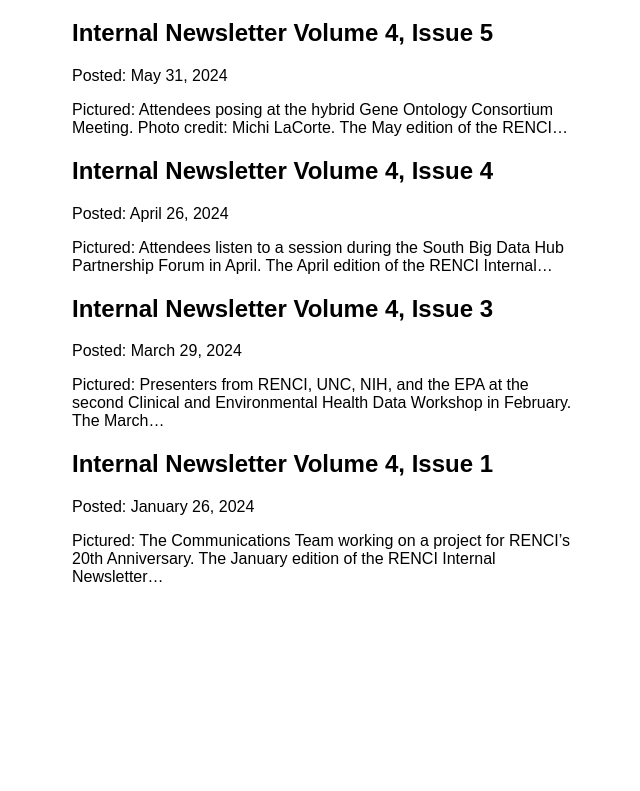
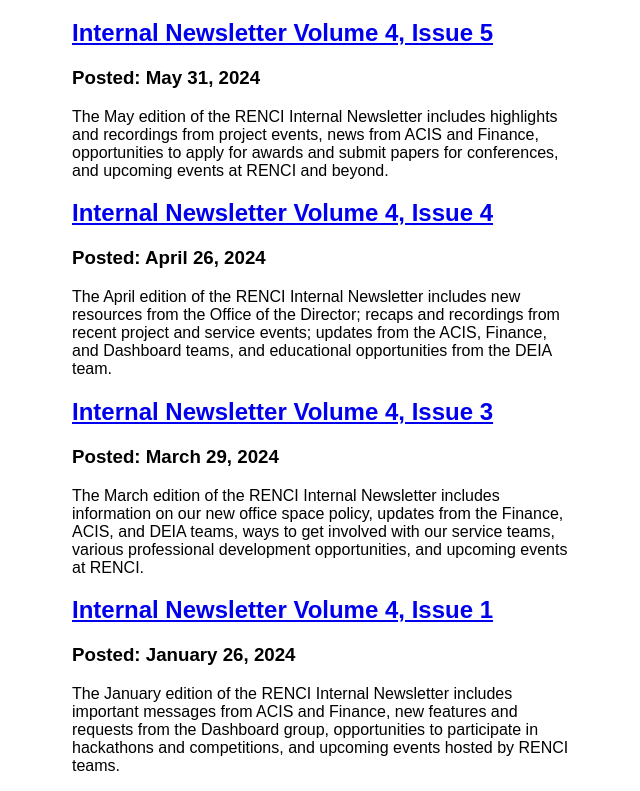
Before and after one commit to nathanlf/the-great-gatsby, a Gatsby site: page /archive in a window 1280 px wide. Shown: the part 275-1066 px from the top of the page, without its empty margins (318-958 px from the left). Before the commit the page ends 877 px from the top, so only its background shows below. Built offline with nearby package versions, Linux system fonts and the light colour scheme; Gatsby itself is replaced by a stand-in of ours.

Commit message:
Fix archive page links, add blurb to frontmatter and render in archive

```diff
--- a/newsletter-issues/internal-newsletter-v4-i1.md
+++ b/newsletter-issues/internal-newsletter-v4-i1.md
@@ -2,6 +2,10 @@
 title: "Internal Newsletter Volume 4, Issue 1"
 date: "2024-01-26"
 slug: "newsletter-v4-i1"
+blurb: "The January edition of the RENCI Internal Newsletter includes important
+messages from ACIS and Finance, new features and requests from the
+Dashboard group, opportunities to participate in hackathons and
+competitions, and upcoming events hosted by RENCI teams."
 ---
 <img src="./media/image12.png" style="width:6.5in;height:3.25in" />
 
--- a/newsletter-issues/internal-newsletter-v4-i3.md
+++ b/newsletter-issues/internal-newsletter-v4-i3.md
@@ -2,6 +2,10 @@
 title: "Internal Newsletter Volume 4, Issue 3"
 date: "2024-03-29"
 slug: "newsletter-v4-i3"
+blurb: "The March edition of the RENCI Internal Newsletter includes information
+on our new office space policy, updates from the Finance, ACIS, and DEIA
+teams, ways to get involved with our service teams, various professional
+development opportunities, and upcoming events at RENCI."
 ---
 <img src="./media/image7.png" style="width:6.5in;height:3.25in" />
 
--- a/newsletter-issues/internal-newsletter-v4-i4.md
+++ b/newsletter-issues/internal-newsletter-v4-i4.md
@@ -2,6 +2,10 @@
 title: "Internal Newsletter Volume 4, Issue 4"
 date: "2024-04-26"
 slug: "newsletter-v4-i4"
+blurb: "The April edition of the RENCI Internal Newsletter includes new
+resources from the Office of the Director; recaps and recordings from
+recent project and service events; updates from the ACIS, Finance, and
+Dashboard teams, and educational opportunities from the DEIA team."
 ---
 <img src="./media/image12.png" style="width:6.5in;height:3.25in" />
 
--- a/newsletter-issues/internal-newsletter-v4-i5.md
+++ b/newsletter-issues/internal-newsletter-v4-i5.md
@@ -2,6 +2,10 @@
 title: "Internal Newsletter Volume 4, Issue 5"
 date: "2024-05-31"
 slug: "newsletter-v4-i5"
+blurb: "The May edition of the RENCI Internal Newsletter includes highlights
+and recordings from project events, news from ACIS and Finance,
+opportunities to apply for awards and submit papers for conferences, and
+upcoming events at RENCI and beyond."
 ---
 ***Pictured:** Attendees posing at the hybrid Gene Ontology Consortium
 Meeting. Photo credit: Michi LaCorte.*
--- a/src/pages/archive.js
+++ b/src/pages/archive.js
@@ -11,13 +11,13 @@ const ArchivePage = ({ data }) => {
     <Layout pageTitle="Archive">
       {
         data.allMarkdownRemark.nodes.map((node) => (
-          <Link to={node.frontmatter.slug} key={node.id}>
-            <div>
+          <div>
+            <Link to={node.frontmatter.slug} key={node.id}>
               <h2>{node.frontmatter.title}</h2>
-              <p>Posted: {node.frontmatter.date}</p>
-              <p>{node.excerpt}</p>
-            </div>
-          </Link>
+            </Link>
+            <h3>Posted: {node.frontmatter.date}</h3>
+            <p>{node.frontmatter.blurb}</p>
+          </div>
         ))
       }
     </Layout>
@@ -33,9 +33,10 @@ export const query = graphql`
                 frontmatter {
                     date(formatString: "MMMM D, YYYY")
                     title
+                    slug
+                    blurb
                 }
             id
-            excerpt
         }
     }
   }
```
